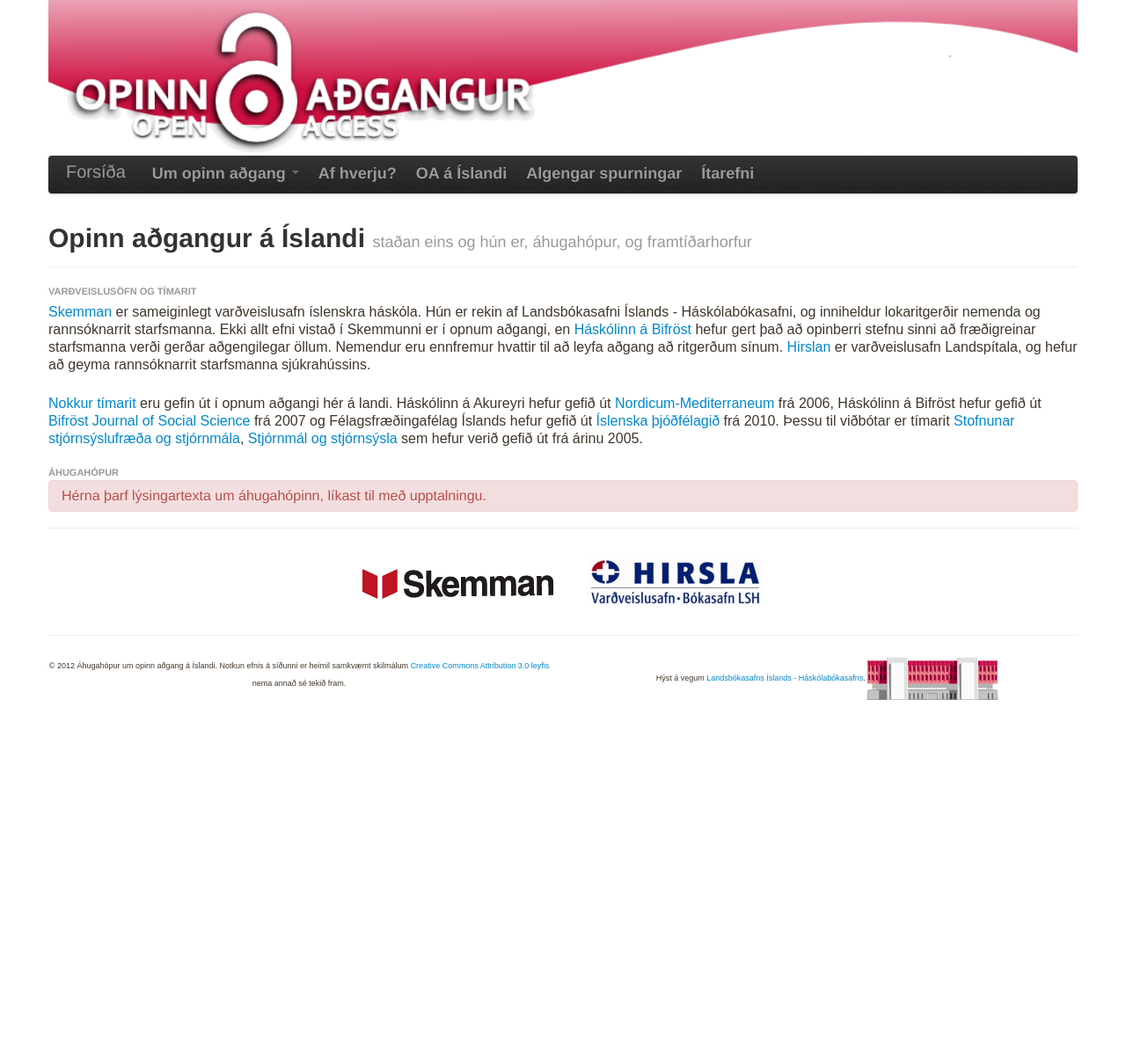
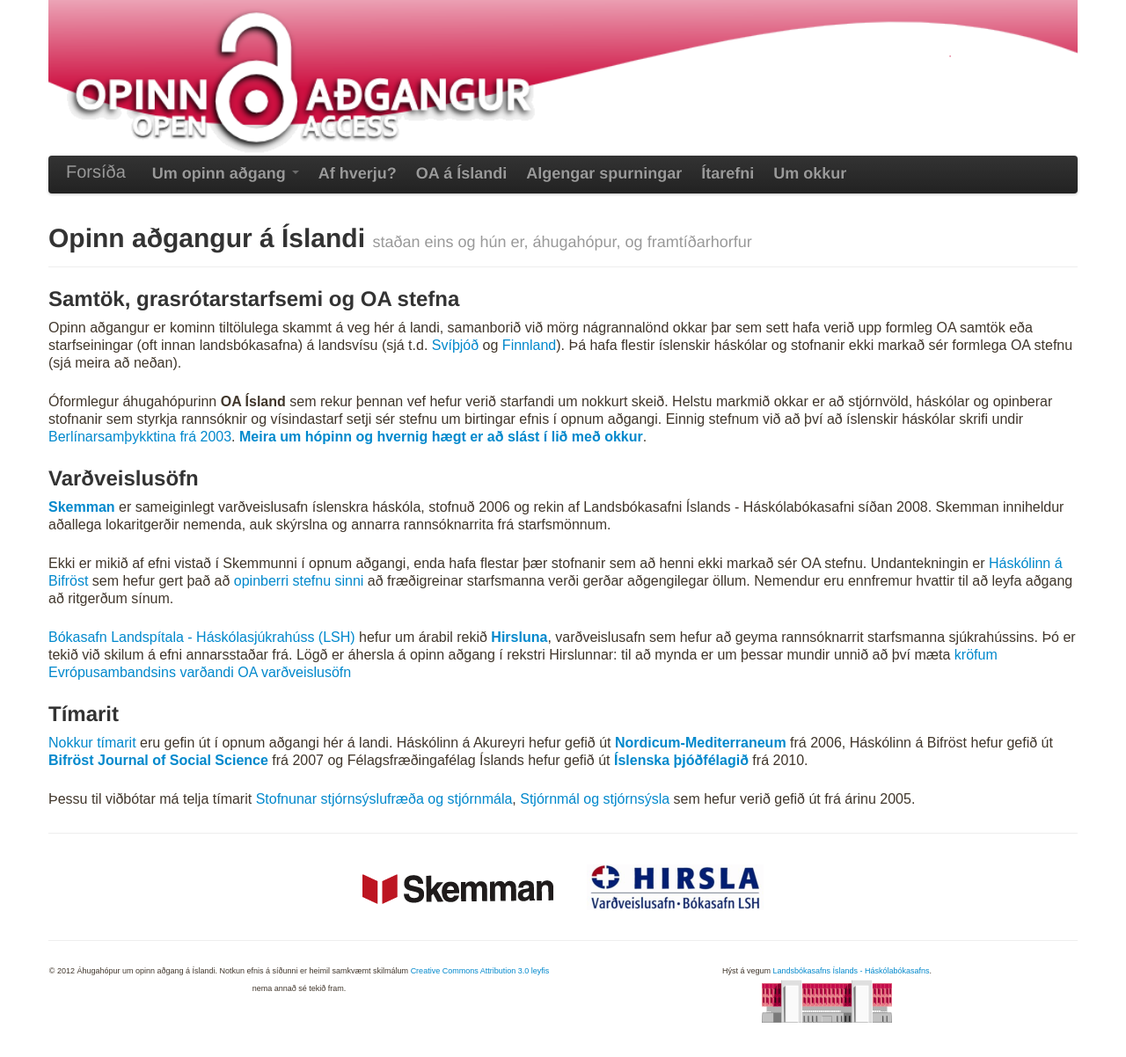
Before and after one commit to oa-island/oa-island.github.com, a Jekyll site: the page built from island.html, in a window 1280 px wide. Shown: the whole page at 88% size. Built offline with Jekyll 4.4.1, drawn with Linux system fonts in a browser that asks for light colours; before the commit the page ends 900 px from its top, so only the background shows below that.

Commit message:
Bætti við um.html síðu og fiktaði í texta um OA á Íslandi.

```diff
--- a/_layouts/default.html
+++ b/_layouts/default.html
@@ -88,6 +88,7 @@
               <li><a href="/island">OA á Íslandi</a></li>
               <li><a href="/algengar-spurningar">Algengar spurningar</a></li>
               <li><a href="/itarefni">Ítarefni</a></li>
+              <li><a href="/um">Um okkur</a></li>
             </ul>
           </div>
         </div>
@@ -110,7 +111,7 @@
     </div>
     <div class="span6">
         <p>
-          Hýst á vegum <a href="http://www.landsbokasafn.is">Landsbókasafns Íslands - Háskólabókasafns</a>.
+          Hýst á vegum <a href="http://www.landsbokasafn.is">Landsbókasafns Íslands - Háskólabókasafns</a>.<br />
           <a href="http://www.landsbokasafn.is"><img src="/static/img/lbslogo.png" /></a>
         </p>
     </div>
--- a/index.html
+++ b/index.html
@@ -117,7 +117,7 @@
       type: 'search',
       search: '#openaccess OR #oa',
       interval: 30000,
-      title: 'Það sem fólk er að segja um',
+      title: 'Það sem fólk er að segja á Twitter um',
       subject: 'Opinn aðgang',
       width: 'auto',
       height: 500,
--- a/island.html
+++ b/island.html
@@ -5,18 +5,41 @@
   <h1>Opinn aðgangur á Íslandi <small>staðan eins og hún er, áhugahópur, og framtíðarhorfur</small></h1>
 </div>
 
-<h6>Varðveislusöfn og tímarit</h6>
+<h2>Samtök, grasrótarstarfsemi og OA stefna</h2>
+
 <p>
-  <a href="http://www.skemman.is">Skemman</a> er sameiginlegt varðveislusafn íslenskra háskóla. Hún er rekin af Landsbókasafni Íslands - Háskólabókasafni, og inniheldur lokaritgerðir nemenda og rannsóknarrit starfsmanna. Ekki allt efni vistað í Skemmunni er í opnum aðgangi, en <a href="http://www.bifrost.is/islenska/um-haskolann/opinn-adgangur/">Háskólinn á Bifröst</a> hefur gert það að opinberri stefnu sinni að fræðigreinar starfsmanna verði gerðar aðgengilegar öllum. Nemendur eru ennfremur hvattir til að leyfa aðgang að ritgerðum sínum. <a href="http://hirsla.lsh.is/">Hirslan</a> er varðveislusafn Landspítala, og hefur að geyma rannsóknarrit starfsmanna sjúkrahússins.
-</p>
-<p>
-  <a href="http://www.doaj.org/doaj?func=findJournals&query=Iceland">Nokkur tímarit</a> eru gefin út í opnum aðgangi hér á landi. Háskólinn á Akureyri hefur gefið út <a href="http://nome.unak.is/">Nordicum-Mediterraneum</a> frá 2006, Háskólinn á Bifröst hefur gefið út <a href="http://bjss.bifrost.is">Bifröst Journal of Social Science</a> frá 2007 og Félagsfræðingafélag Íslands hefur gefið út <a href="http://www.thjodfelag.is">Íslenska þjóðfélagið</a> frá 2010. Þessu til viðbótar er tímarit <a href="http://www.stjornsyslustofnun.hi.is/">Stofnunar stjórnsýslufræða og stjórnmála</a>, <a href="http://www.stjornmalogstjornsysla.is">Stjórnmál og stjórnsýsla</a> sem hefur verið gefið út frá árinu 2005.
+Opinn aðgangur er kominn tiltölulega skammt á veg hér á landi, samanborið við mörg nágrannalönd okkar þar sem sett hafa verið upp formleg OA samtök eða starfseiningar (oft innan landsbókasafna) á landsvísu (sjá t.d. <a href="http://openaccess.se">Svíþjóð</a> og <a href="http://openaccess.fi">Finnland</a>). Þá hafa flestir íslenskir háskólar og stofnanir ekki markað sér formlega OA stefnu (sjá meira að neðan).
 </p>
 
-<h6>Áhugahópur</h6>
-<div class="alert alert-error">
-  Hérna þarf lýsingartexta um áhugahópinn, líkast til með upptalningu.
-</div>
+<p>
+Óformlegur áhugahópurinn <b>OA Ísland</b> sem rekur þennan vef hefur verið starfandi um nokkurt skeið. Helstu markmið okkar er að stjórnvöld, háskólar og opinberar stofnanir sem styrkja rannsóknir og vísindastarf setji sér stefnu um birtingar efnis í opnum aðgangi. Einnig stefnum við að því að íslenskir háskólar skrifi undir <a href="http://oa.mpg.de/berlin-prozess/berliner-erklarung/">Berlínarsamþykktina frá 2003</a>. <b><a href="/um">Meira um hópinn og hvernig hægt er að slást í lið með okkur</a></b>.
+</p>
+
+<h2>Varðveislusöfn</h2>
+
+<p>
+  <b><a href="http://www.skemman.is">Skemman</a></b> er sameiginlegt varðveislusafn íslenskra háskóla, stofnuð 2006 og rekin af Landsbókasafni Íslands - Háskólabókasafni síðan 2008. Skemman inniheldur aðallega lokaritgerðir nemenda, auk skýrslna og annarra rannsóknarrita frá starfsmönnum.
+</p>
+
+<p>
+ Ekki er mikið af efni vistað í Skemmunni í opnum aðgangi, enda hafa flestar þær stofnanir sem að henni ekki markað sér OA stefnu.
+Undantekningin er <a href="http://www.bifrost.is/islenska/um-haskolann/opinn-adgangur/">Háskólinn á Bifröst</a> sem hefur gert það að <a href="http://www.bifrost.is/islenska/um-haskolann/opinn-adgangur/">opinberri stefnu sinni</a> að fræðigreinar starfsmanna verði gerðar aðgengilegar öllum. Nemendur eru ennfremur hvattir til að leyfa aðgang að ritgerðum sínum.
+</p>
+
+<p>
+
+<a href="http://bokasafn.landspitali.is">Bókasafn Landspítala - Háskólasjúkrahúss (LSH)</a> hefur um árabil rekið <b><a href="http://hirsla.lsh.is">Hirsluna</a></b>, varðveislusafn sem hefur að geyma rannsóknarrit starfsmanna sjúkrahússins. Þó er tekið við skilum á efni annarsstaðar frá. Lögð er áhersla á opinn aðgang í rekstri Hirslunnar: til að mynda er um þessar mundir unnið að því mæta <a href="http://www.openaire.eu/en/component/content/article/207">kröfum Evrópusambandsins varðandi OA varðveislusöfn</a>
+</p>
+
+<h2>Tímarit</h2>
+
+<p>
+  <a href="http://www.doaj.org/doaj?func=findJournals&query=Iceland">Nokkur tímarit</a> eru gefin út í opnum aðgangi hér á landi. Háskólinn á Akureyri hefur gefið út <b><a href="http://nome.unak.is">Nordicum-Mediterraneum</a></b> frá 2006, Háskólinn á Bifröst hefur gefið út <b><a href="http://bjss.bifrost.is">Bifröst Journal of Social Science</a></b> frá 2007 og Félagsfræðingafélag Íslands hefur gefið út <b><a href="http://www.thjodfelag.is">Íslenska þjóðfélagið</a></b> frá 2010.
+</p>
+
+<p>
+Þessu til viðbótar má telja tímarit <a href="http://www.stjornsyslustofnun.hi.is">Stofnunar stjórnsýslufræða og stjórnmála</a>, <a href="http://www.stjornmalogstjornsysla.is">Stjórnmál og stjórnsýsla</a> sem hefur verið gefið út frá árinu 2005.
+</p>
 
 <hr />
 
```
Also changed, not shown: um.html (added, +27 -0 lines).
